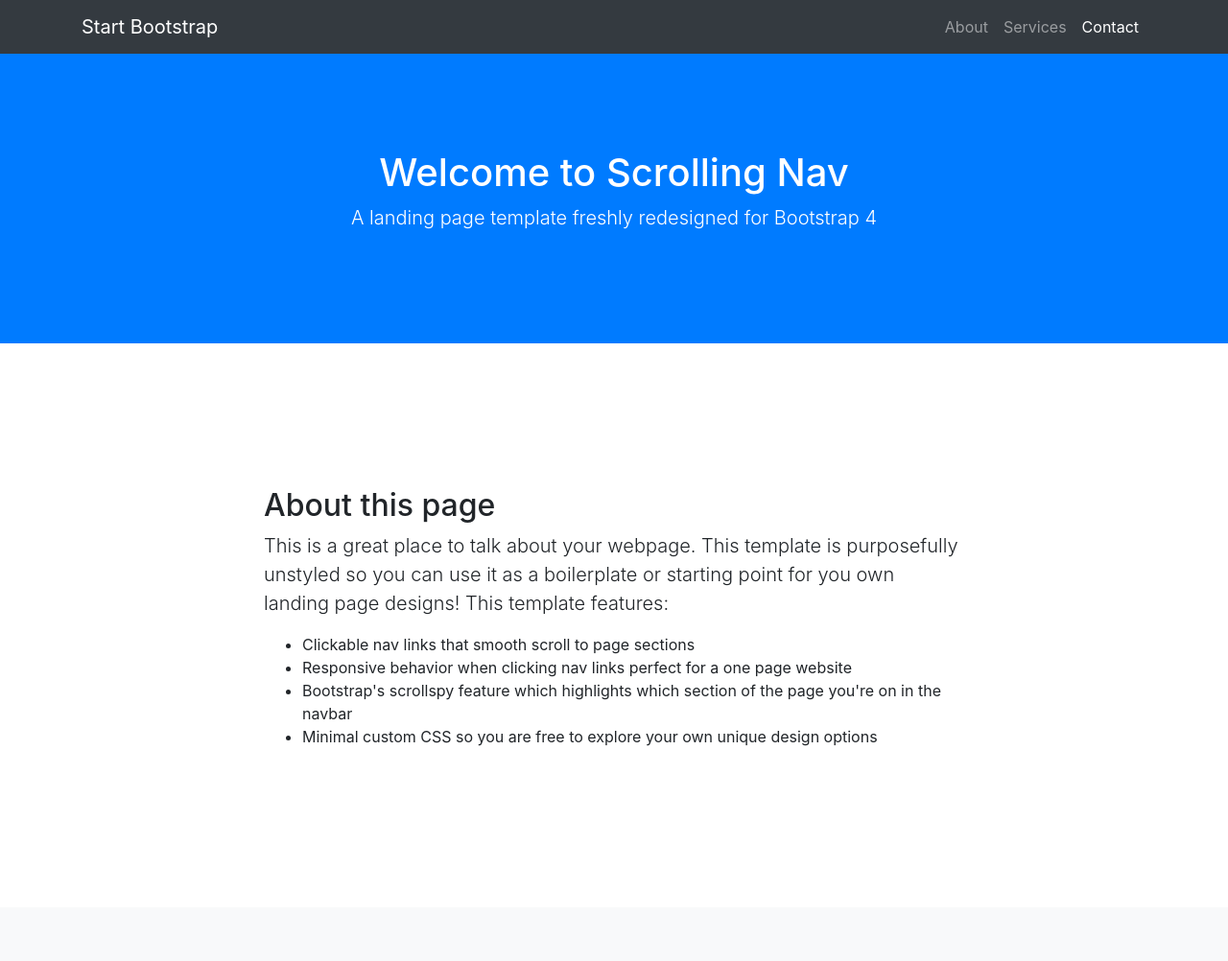
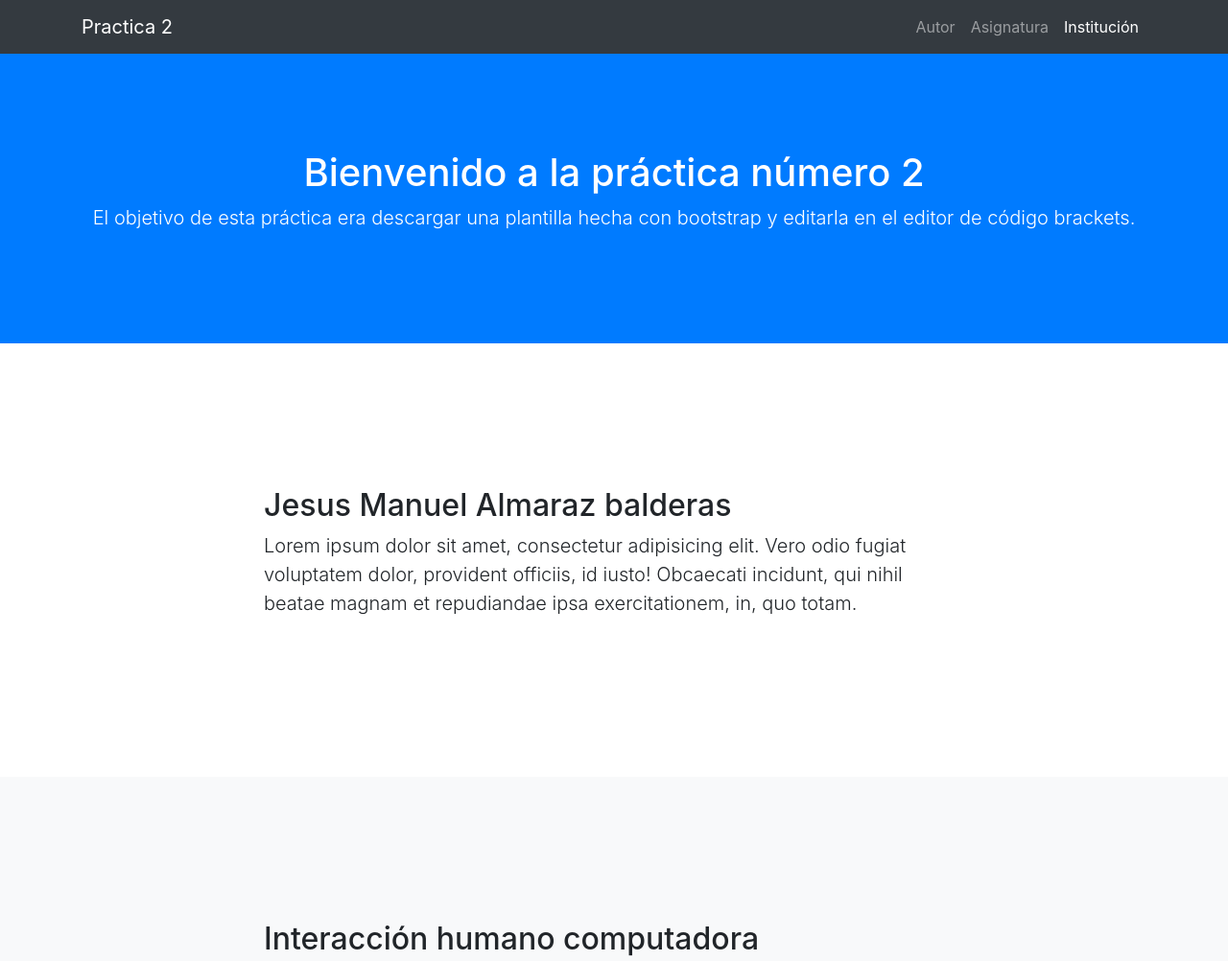
Before and after one commit to gsusmab/tecnm-reynosa-ihc-practica-2, a website with bundled scripts: page index.html in a window 1280 px wide. Shown: the top 1002 px of the page at 96% size. Built offline with nearby package versions, Linux system fonts and the light colour scheme.

```diff
--- a/index.html
+++ b/index.html
@@ -1,5 +1,5 @@
 <!DOCTYPE html>
-<html lang="en">
+<html lang="es">
 
 <head>
 
@@ -8,7 +8,7 @@
   <meta name="description" content="">
   <meta name="author" content="">
 
-  <title>Scrolling Nav - Start Bootstrap Template</title>
+  <title>Practica 2: Jesus Almaraz</title>
 
   <!-- Bootstrap core CSS -->
   <link href="vendor/bootstrap/css/bootstrap.min.css" rel="stylesheet">
@@ -23,20 +23,20 @@
   <!-- Navigation -->
   <nav class="navbar navbar-expand-lg navbar-dark bg-dark fixed-top" id="mainNav">
     <div class="container">
-      <a class="navbar-brand js-scroll-trigger" href="#page-top">Start Bootstrap</a>
+      <a class="navbar-brand js-scroll-trigger" href="#page-top">Practica 2</a>
       <button class="navbar-toggler" type="button" data-toggle="collapse" data-target="#navbarResponsive" aria-controls="navbarResponsive" aria-expanded="false" aria-label="Toggle navigation">
         <span class="navbar-toggler-icon"></span>
       </button>
       <div class="collapse navbar-collapse" id="navbarResponsive">
         <ul class="navbar-nav ml-auto">
           <li class="nav-item">
-            <a class="nav-link js-scroll-trigger" href="#about">About</a>
+            <a class="nav-link js-scroll-trigger" href="#about">Autor</a>
           </li>
           <li class="nav-item">
-            <a class="nav-link js-scroll-trigger" href="#services">Services</a>
+            <a class="nav-link js-scroll-trigger" href="#services">Asignatura</a>
           </li>
           <li class="nav-item">
-            <a class="nav-link js-scroll-trigger" href="#contact">Contact</a>
+            <a class="nav-link js-scroll-trigger" href="#contact">Institución</a>
           </li>
         </ul>
       </div>
@@ -45,8 +45,8 @@
 
   <header class="bg-primary text-white">
     <div class="container text-center">
-      <h1>Welcome to Scrolling Nav</h1>
-      <p class="lead">A landing page template freshly redesigned for Bootstrap 4</p>
+      <h1>Bienvenido a la práctica número 2</h1>
+      <p class="lead">El objetivo de esta práctica era descargar una plantilla hecha con bootstrap y editarla en el editor de código brackets.</p>
     </div>
   </header>
 
@@ -54,14 +54,8 @@
     <div class="container">
       <div class="row">
         <div class="col-lg-8 mx-auto">
-          <h2>About this page</h2>
-          <p class="lead">This is a great place to talk about your webpage. This template is purposefully unstyled so you can use it as a boilerplate or starting point for you own landing page designs! This template features:</p>
-          <ul>
-            <li>Clickable nav links that smooth scroll to page sections</li>
-            <li>Responsive behavior when clicking nav links perfect for a one page website</li>
-            <li>Bootstrap's scrollspy feature which highlights which section of the page you're on in the navbar</li>
-            <li>Minimal custom CSS so you are free to explore your own unique design options</li>
-          </ul>
+          <h2>Jesus Manuel Almaraz balderas</h2>
+          <p class="lead">Lorem ipsum dolor sit amet, consectetur adipisicing elit. Vero odio fugiat voluptatem dolor, provident officiis, id iusto! Obcaecati incidunt, qui nihil beatae magnam et repudiandae ipsa exercitationem, in, quo totam.</p>
         </div>
       </div>
     </div>
@@ -71,7 +65,7 @@
     <div class="container">
       <div class="row">
         <div class="col-lg-8 mx-auto">
-          <h2>Services we offer</h2>
+          <h2>Interacción humano computadora</h2>
           <p class="lead">Lorem ipsum dolor sit amet, consectetur adipisicing elit. Aut optio velit inventore, expedita quo laboriosam possimus ea consequatur vitae, doloribus consequuntur ex. Nemo assumenda laborum vel, labore ut velit dignissimos.</p>
         </div>
       </div>
@@ -82,7 +76,7 @@
     <div class="container">
       <div class="row">
         <div class="col-lg-8 mx-auto">
-          <h2>Contact us</h2>
+          <h2>Tecnológico Nacional de México</h2>
           <p class="lead">Lorem ipsum dolor sit amet, consectetur adipisicing elit. Vero odio fugiat voluptatem dolor, provident officiis, id iusto! Obcaecati incidunt, qui nihil beatae magnam et repudiandae ipsa exercitationem, in, quo totam.</p>
         </div>
       </div>
@@ -92,7 +86,7 @@
   <!-- Footer -->
   <footer class="py-5 bg-dark">
     <div class="container">
-      <p class="m-0 text-center text-white">Copyright &copy; Your Website 2020</p>
+      <p class="m-0 text-center text-white">Copyright &copy; gsusmab 2020</p>
     </div>
     <!-- /.container -->
   </footer>
```
Also changed, not shown: README.md.
